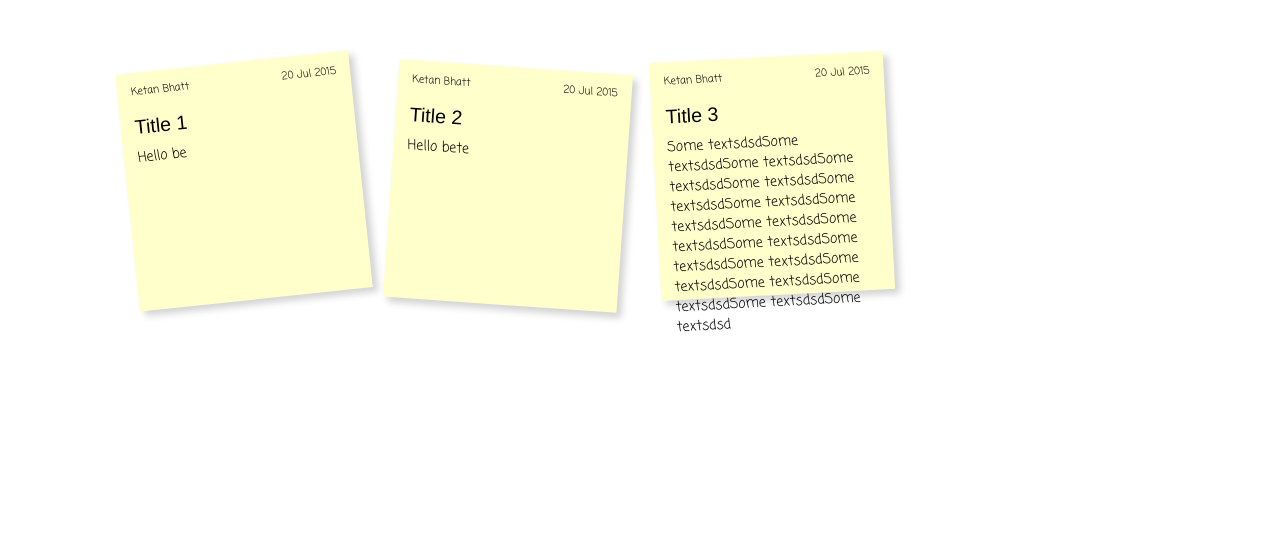
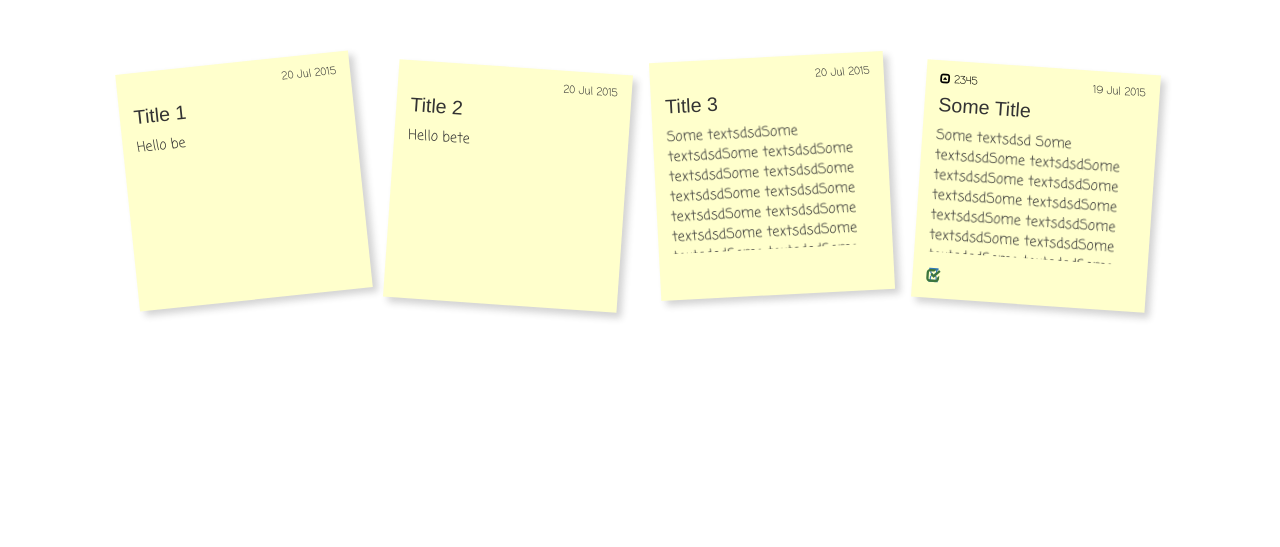
Before and after one commit to ketanbhatt/has-complaints, a Flask app: template app/templates/index.html in a window 1280 px wide. Shown: the part 72-619 px from the top of the page. Run offline with Flask 2, Linux system fonts and the light colour scheme; the template is opened without the code that fills it: values that come from a table or form of the project are taken from there, others are empty; data comes from the database, SQL or seed files in the repository; both versions use the stored data as it was after the commit; some libraries are stand-ins or nearby versions.

Commit message:
Changed model to include admin, upvotes and required relationships * Tweaked the frontend to include required buttons TODO: Change the scroll-bar style

```diff
--- a/app/static/css/style.css
+++ b/app/static/css/style.css
@@ -7,11 +7,7 @@ body {
   margin-bottom: 20px;
 }
 
-.not-active {
-  cursor: default;
-}
-
-#complaint-title {
+#complaint-form-title {
   display: block;
   border:0;
   width: 100%;
@@ -22,7 +18,7 @@ body {
   font-smoothing:subpixel-antialiased;
 }
 
-#complaint-text  {
+#complaint-form-text  {
   display: block;
   resize: none;
   padding:0;
@@ -38,16 +34,22 @@ body {
 }
 
 #complaint-submit {
-  margin-bottom: 4px;
+  margin-bottom: 0px;
   border:0 none;
 }
 
-#complaint-text:focus, #complaint-title:focus, #complaint-submit:focus {
+#complaint-form-text:focus, #complaint-form-title:focus, #complaint-submit:focus {
   outline:none;
 }
 
 .sticky-top {
   display: inline-block;
+  margin-bottom: 0px;
+}
+
+.sticky-bottom {
+  position:absolute;
+  bottom:0;
 }
 
 #sticky ul{
@@ -60,9 +62,7 @@ body {
   margin-bottom: 3em;
 }
 
-#sticky ul li a{
-  text-decoration:none;
-  color:#000;
+#sticky ul li .sticky-note{
   background:#FFC;
   display:block;
   height:17em;
@@ -92,21 +92,26 @@ body {
   font-family:"Coming Soon",arial,sans-serif;
 }
 
-#sticky ul li:nth-child(even) a{
+.complaint-text {
+  overflow: auto;
+  height: 9em;
+}
+
+#sticky ul li:nth-child(even) .sticky-note{
   -o-transform:rotate(4deg);
   -webkit-transform:rotate(4deg);
   -moz-transform:rotate(4deg);
   position:relative;
   top:5px;
 }
-#sticky ul li:nth-child(3n) a{
+#sticky ul li:nth-child(3n) .sticky-note{
   -o-transform:rotate(-3deg);
   -webkit-transform:rotate(-3deg);
   -moz-transform:rotate(-3deg);
   position:relative;
   top:-5px;
 }
-#sticky ul li:nth-child(5n) a{
+#sticky ul li:nth-child(5n) .sticky-note{
   -o-transform:rotate(5deg);
   -webkit-transform:rotate(5deg);
   -moz-transform:rotate(5deg);
@@ -114,7 +119,7 @@ body {
   top:-10px;
 }
 
-#sticky ul li a:hover,#sticky ul li a:focus{
+#sticky ul li .sticky-note:hover,#sticky ul li .sticky-note:focus{
   -moz-box-shadow:10px 10px 7px rgba(0,0,0,.3);
   -webkit-box-shadow: 10px 10px 7px rgba(0,0,0,.1);
   box-shadow:10px 10px 7px rgba(0,0,0,.1);
@@ -124,6 +129,12 @@ body {
   position:relative;
   z-index:3;
 }
+
+.sticky-note a {
+  text-decoration: none;
+  color: #000;
+}
+
 
 .form-signin {
   max-width: 330px;
--- a/app/templates/index.html
+++ b/app/templates/index.html
@@ -28,27 +28,38 @@
 		<ul>
 			{% if current_user.is_authenticated() and title=="Home" %}
 			<li class="col-xs-12 col-sm-6 col-md-4 col-lg-3">
-				<form action="" method="post" name="complain">
-					{{ form.hidden_tag() }}
-					<a class="not-active">
-						{{ form.title(id="complaint-title", placeholder="What is so sad?", autocomplete="off", required=True) }}
-						{{ form.text(id="complaint-text", placeholder="Write your complaint here", required=True) }}
+				<span class="sticky-note">
+					<form action="" method="post" name="complain">
+						{{ form.hidden_tag() }}
+						{{ form.title(id="complaint-form-title", placeholder="What is so sad?", autocomplete="off", required=True) }}
+						{{ form.text(id="complaint-form-text", placeholder="Write your complaint here", required=True) }}
 						<input id="complaint-submit" class="btn-success" type="submit" value="Complain">
-					</a>
-				</form>
+					</form>
+				</span>
 			</li>
 			{% endif %}
 			{% for complaint in complaints %}
 			<li class="col-xs-12 col-sm-6 col-md-4 col-lg-3">
-				<a href="#">
-					<p class="sticky-top pull-left"><sup>{{ complaint.complainant.name }}</sup></p>
+				<span class="sticky-note">
+					<p class="sticky-top pull-left"><sup></sup></p>
 					<p class="sticky-top pull-right"><sup>{{ complaint.timestamp.strftime('%d %b %Y') }}</sup></p>
 					<div class="clearfix"></div>
 					<h2>{{ complaint.title }}</h2>
-					<p>{{ complaint.text }}</p>
-				</a>
+					<p class="complaint-text">{{ complaint.text }}</p>
+				</span>
 			</li>
 			{% endfor %}
+			<li class="col-xs-12 col-sm-6 col-md-4 col-lg-3">
+				<span class="sticky-note">
+					<a href="#"><p class="sticky-top pull-left"><sup><span class="glyphicon glyphicon-collapse-up" aria-hidden="true"></span> 2345</sup></p></a>
+					<p class="sticky-top pull-right"><sup>19 Jul 2015</sup></p>
+					<div class="clearfix"></div>
+					<h2>Some Title</h2>
+					<p class="complaint-text">Some textsdsd Some textsdsdSome textsdsdSome textsdsdSome textsdsdSome textsdsdSome textsdsdSome textsdsdSome textsdsdSome textsdsdSome textsdsdSome textsdsdSome textsdsdSome textsdsdSome textsdsdSome textsdsdSome textsdsdSome textsdsdSome textsdsdSome textsdsdSome textsdsdSome textsdsdSome textsdsdSome textsdsdSome textsdsdSome textsdsdSome textsdsdSome textsdsdSome textsdsdSome textsdsdSome textsdsdSome textsdsdSome textsdsdSome textsdsdSome textsdsdSome textsdsdSome textsdsdSome textsdsdSome textsdsdSome textsdsd</p>
+					<a href="#"><p class="sticky-bottom"><span class="glyphicon glyphicon-hourglass text-primary" aria-hidden="true"></span></p></a>
+					<a href="#"><p class="sticky-bottom"><span class="glyphicon glyphicon-check text-success" aria-hidden="true"></span></p></a>
+				</span>
+			</li>
 		</ul>
 	</div>
 {% endblock %}
--- a/app/views.py
+++ b/app/views.py
@@ -5,6 +5,7 @@ from sqlalchemy import exc
 from app import app, db, lm, bcrypt
 from .forms import *
 from .models import *
+from datetime import datetime
 
 @lm.user_loader
 def load_user(id):
@@ -18,7 +19,7 @@ def before_request():
 def index():
 	form = ComplaintForm()
 	if form.validate_on_submit():
-		complaint = Complaint(title=form.title.data, text=form.text.data, complainant=current_user)
+		complaint = Complaint(title=form.title.data, text=form.text.data, timestamp=datetime.now(), user_rel=current_user)
 		db.session.add(complaint)
 		db.session.commit()
 		return redirect(url_for('index'))
@@ -32,7 +33,7 @@ def index():
 @app.route('/profile')
 @login_required
 def profile():
-	complaints = current_user.complaints.order_by('id desc').limit(20).all()
+	complaints = Complaint.query.filter_by(user_id = current_user.get_id()).order_by('id desc').limit(20).all()
 	return render_template('index.html',
                            title=current_user.name,
                            header=current_user.name + ": ",
```
Also changed, not shown: app/models.py (+12 -3 lines), db_repository/versions/002_migration.py (deleted, +0 -19 lines), db_repository/versions/003_migration.py (deleted, +0 -19 lines), app.db, 7 other files.
